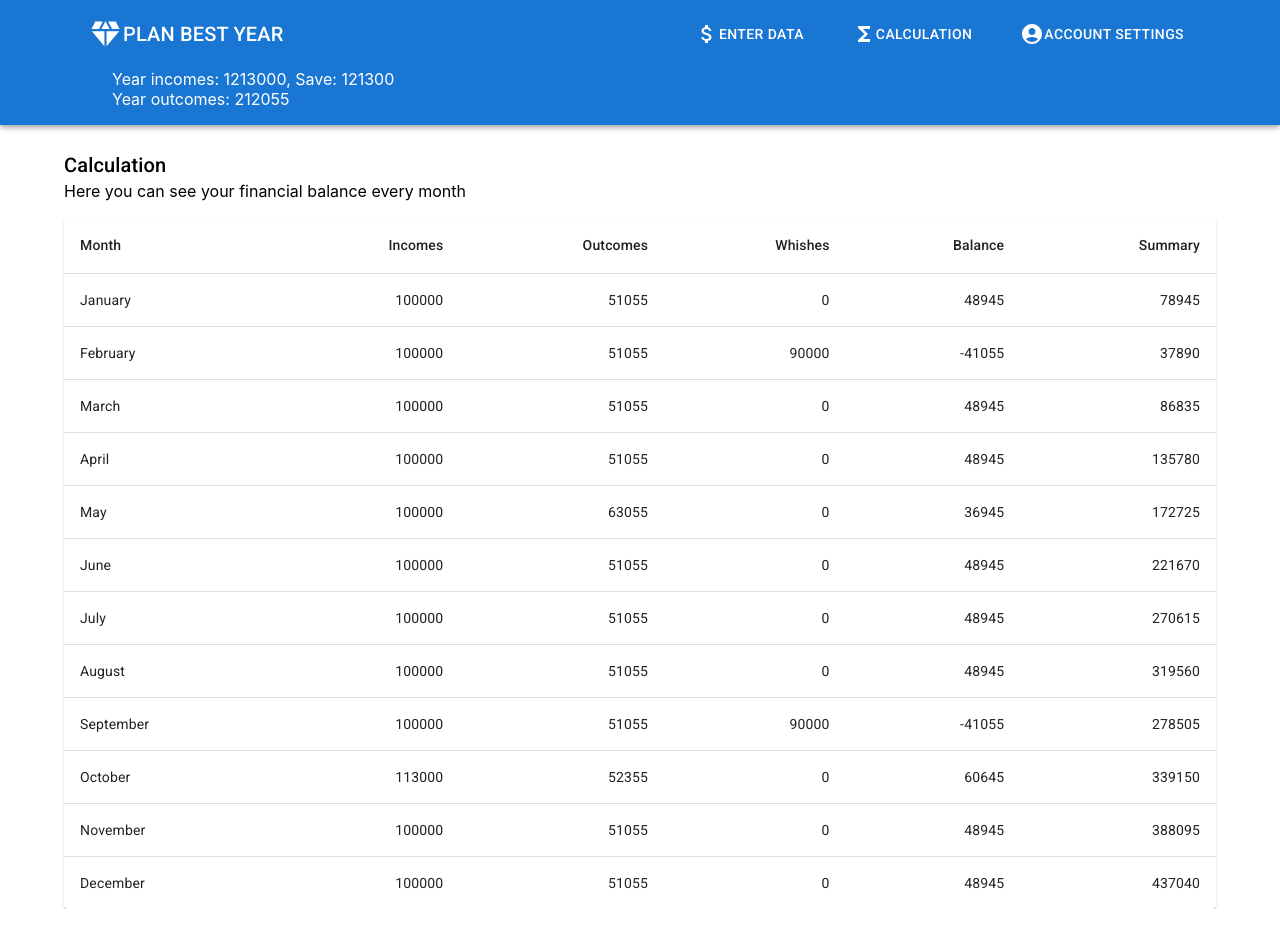
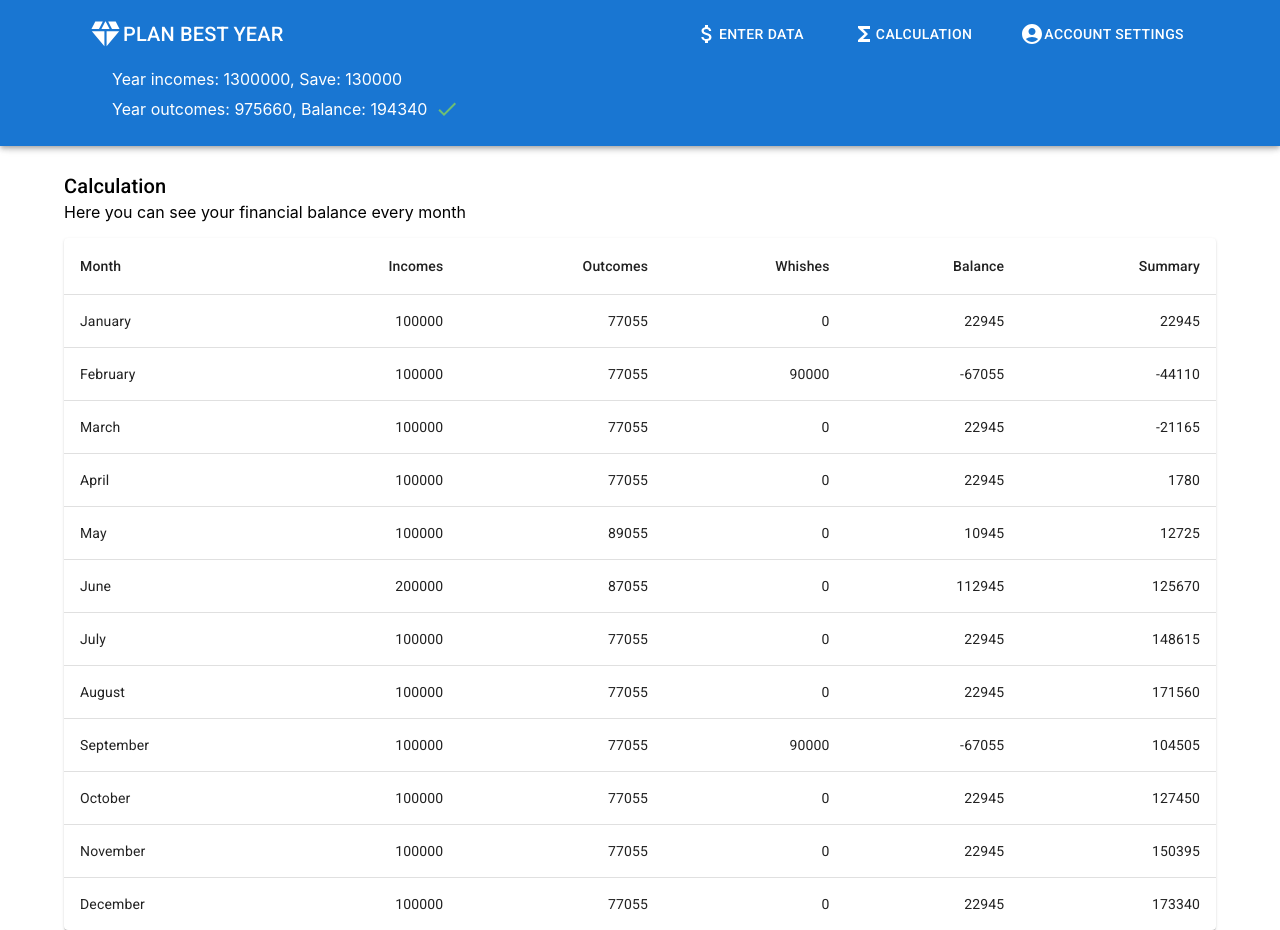
Before and after one commit to lunenok/moneybox, a React (Create React App) app: page /calculation in a window 1280 px wide. Before the commit the page ends 909 px from the top, so only its background shows below. Built offline with nearby package versions, Linux system fonts and the light colour scheme.

Commit message:
mock + header balance

```diff
--- a/src/components/quick-sum.jsx
+++ b/src/components/quick-sum.jsx
@@ -5,6 +5,8 @@ import { subsStore } from './../store/regulars';
 import { incomesStore } from '../store/income';
 import { whishlistStore } from './../store/whislist';
 import { Container, Grid } from '@mui/material';
+import CheckIcon from '@mui/icons-material/Check';
+import ErrorOutlineIcon from '@mui/icons-material/ErrorOutline';
 import { getSaveAmount } from './../utils';
 
 
@@ -13,6 +15,14 @@ const QuickSum = observer(() => {
     const incomesTotal = incomesStore.getTotal();
     const incomesArray = incomesStore.getByMonth()
     const save = getSaveAmount(incomesArray, whishlistStore.whishlist.save, whishlistStore.whishlist.percent);
+    const balance = incomesTotal - outcomes - save;
+
+    const isPositive = (balance) => {
+        if (balance < 0) {
+            return <ErrorOutlineIcon style={{color: '#f44336'}}></ErrorOutlineIcon>
+        }
+        return <CheckIcon style={{color: '#6fbf73'}}></CheckIcon>
+    };
 
     return (
         <Container>
@@ -20,8 +30,11 @@ const QuickSum = observer(() => {
                 Year incomes: {incomesTotal},
                 Save: {save}
             </Grid>
-            <Grid item>
-               Year outcomes: {outcomes}
+            <Grid item display={'flex'} alignItems={'center'}>
+               Year outcomes: {outcomes},
+               Balance: {balance}
+               <pre> </pre>
+               {isPositive(balance)}
             </Grid>
         </Container>
 
--- a/src/store/income.js
+++ b/src/store/income.js
@@ -2,14 +2,14 @@ import { makeAutoObservable, toJS } from "mobx";
 import { addSumToEveryMonth, compareArray } from './../utils';
 
 export const incomesStore = makeAutoObservable({
-    balance: 30000,
+    balance: 0,
     salary: 100000,
     anotherIncomes: [
         {
             id: 1,
-            description: 'gift',
-            amount: 13000,
-            month: 9,
+            description: 'premium',
+            amount: 100000,
+            month: 5,
             currency: 'rub'
 
         }
--- a/src/store/regulars.js
+++ b/src/store/regulars.js
@@ -43,6 +43,24 @@ const regularMock = [
         amount: 4000,
         currency: 'rub'
     },
+    {
+        id: 8,
+        description: 'GYM',
+        amount: 6000,
+        currency: 'rub'
+    },
+    {
+        id: 9,
+        description: 'sports nutrition',
+        amount: '8000',
+        currency: 'rub'
+    },
+    {
+        id: 10,
+        description: 'coach',
+        amount: 12000,
+        currency: 'rub'
+    }
 ];
 
 export const subsStore = makeAutoObservable({
@@ -55,7 +73,7 @@ export const subsStore = makeAutoObservable({
     getTotal: () => {
         let total = 0;
         subsStore.subs.forEach((element) => total += parseInt(element.amount))
-        return total;
+        return total * 12;
     },
 
     getByMonth: () => {
```
Also changed, not shown: public/logo192.png (deleted), public/logo512.png (deleted).
